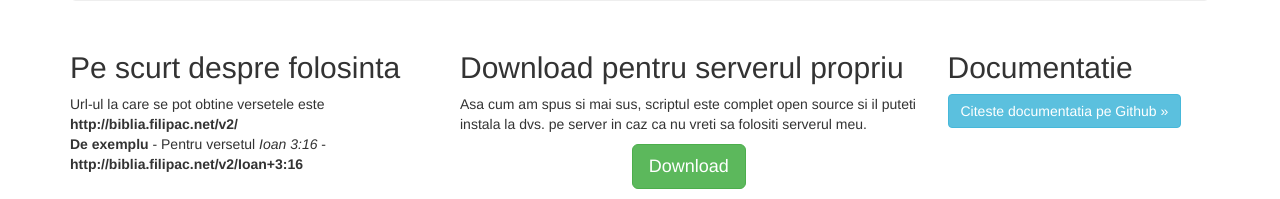
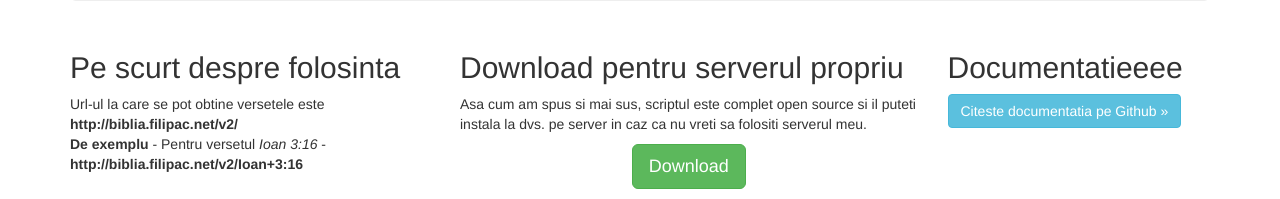
Before and after one commit to ichthus-soft/bible-api, a PHP site: page /views/mainPage.php in a window 1280 px wide. Shown: the part 728-927 px from the top of the page. Run offline with PHP 8.4, Linux system fonts and the light colour scheme.

Commit message:
Update mainPage.php

```diff
--- a/views/mainPage.php
+++ b/views/mainPage.php
@@ -83,7 +83,7 @@
     </div>
     <div class="col-md-3 column">
       <h2>
-        Documentatie
+        Documentatieeee
       </h2>
       <p>
         <a class="btn btn-info" href="https://github.com/ichthus-soft/bible-api/blob/master/readme.md" target="_blank">Citeste documentatia pe Github »</a>
```
